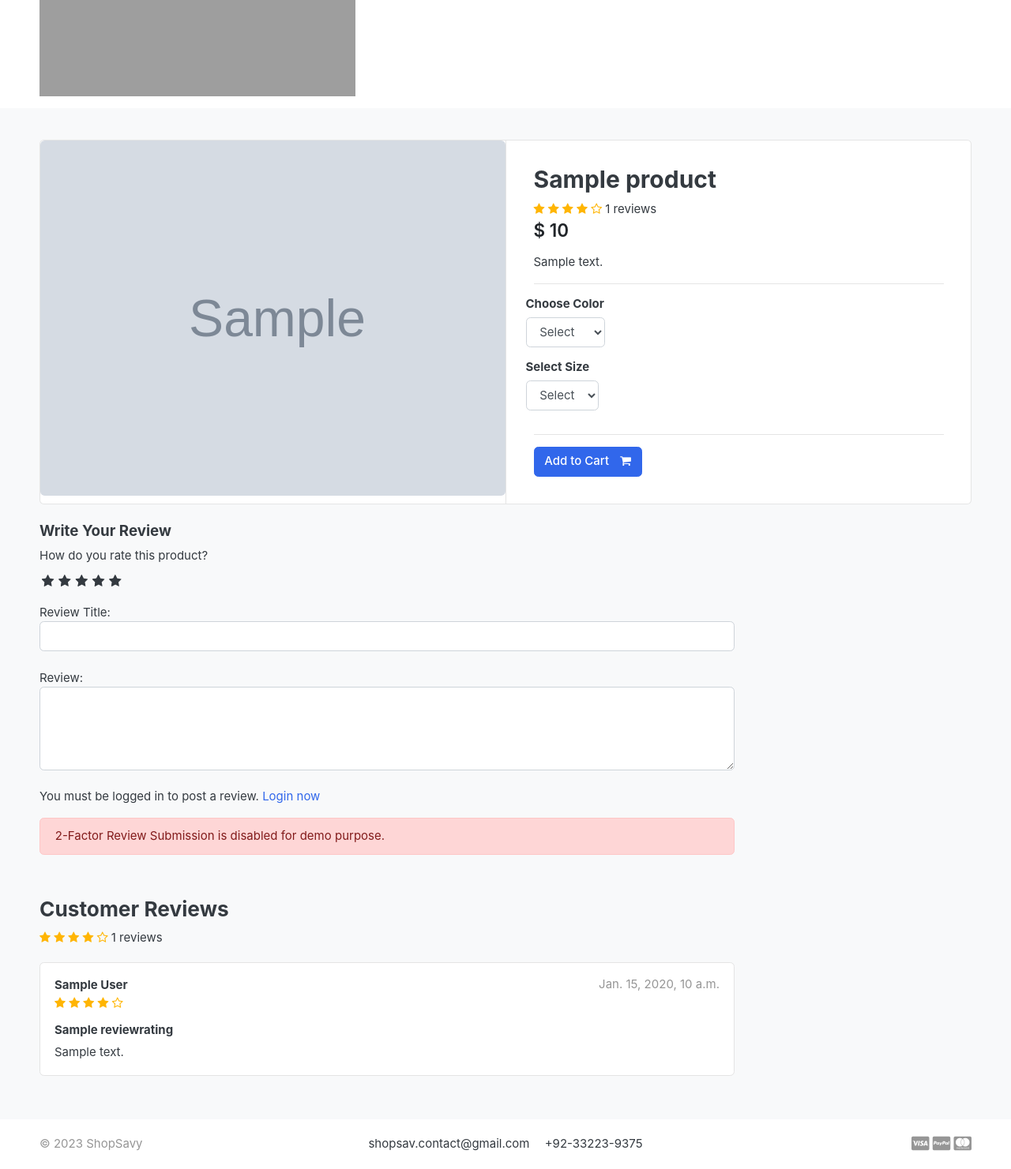
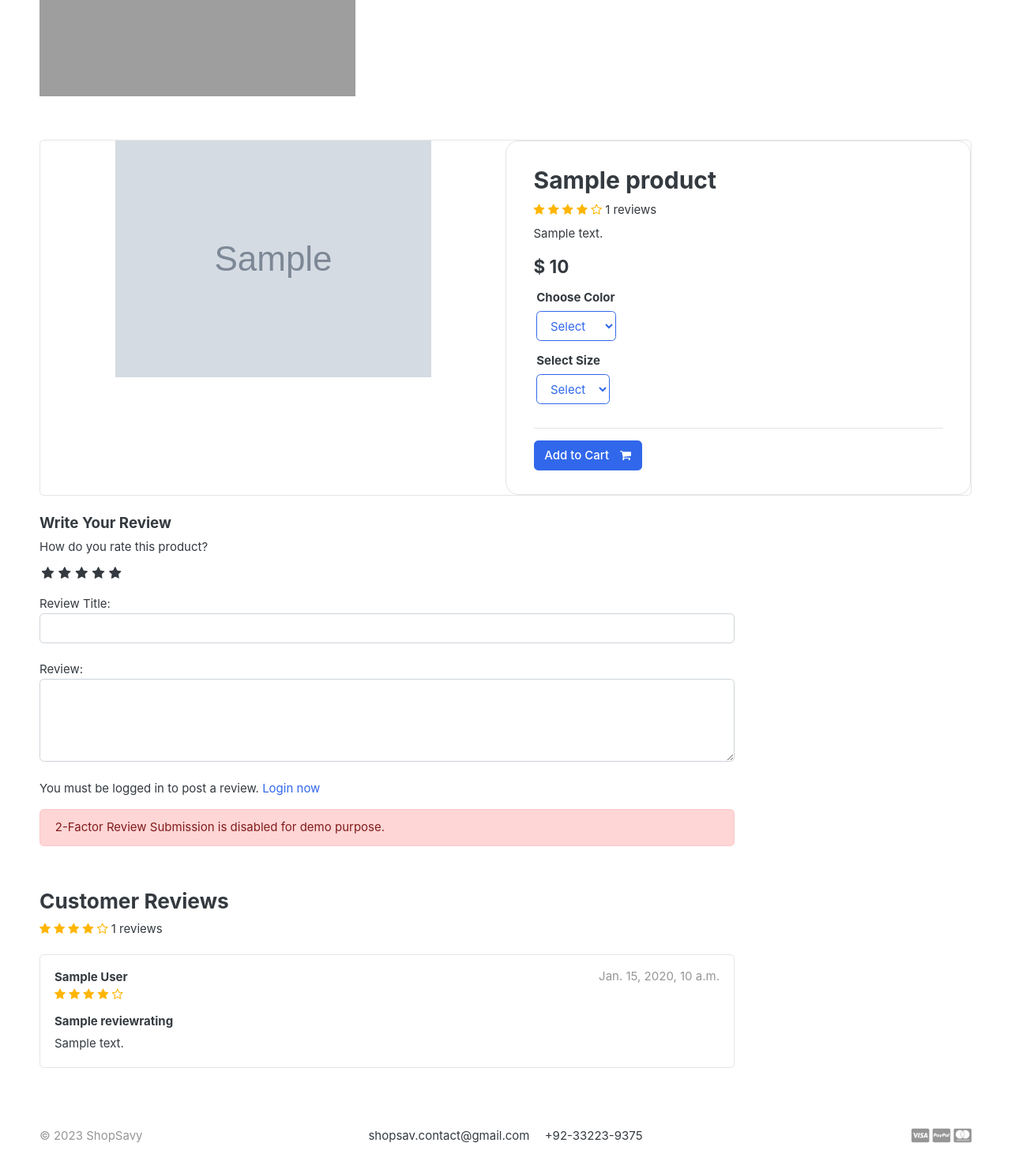
Before and after one commit to Umer-Ishtiaq-4/ecommerce-app, a Django app: a page that uses templates/base.html in a window 1280 px wide. Shown: the part 216-1697 px from the top of the page at 79% size. After the commit the page ends 1664 px from the top, so only its background shows below. Run offline with Django 3.2, Linux system fonts and the light colour scheme; tables that the repository leaves empty hold one stand-in row (values such as "Sample post"); grey boxes marked "Sample" are stand-in pictures; some libraries are stand-ins or nearby versions; some web fonts are replaced; grey boxes are pictures that could not be loaded.

Commit message:
Product Detail Page Updated

```diff
--- a/templates/base.html
+++ b/templates/base.html
@@ -8,7 +8,7 @@
   <meta http-equiv="cache-control" content="max-age=604800" />
   <meta name="viewport" content="width=device-width, initial-scale=1, shrink-to-fit=no">
 
-  <title>GreatKart | One of the Biggest Online Shopping Platform</title>
+  <title>ShopSavy - Biggest Online Shopping Platform</title>
 
   <link href="{% static 'images/favicon-main-nbg.png' %}" rel="shortcut icon" type="image/x-icon">
 
--- a/templates/store/product_detail.html
+++ b/templates/store/product_detail.html
@@ -3,15 +3,15 @@
 
 {% block content %}
 
-<section class="section-content padding-y bg">
+<section class="section-content padding-y">
 	<div class="container">
 
 		<!-- ============================ COMPONENT 1 ================================= -->
-		<div class="card">
+		<div class="card no-border">
 			<div class="row no-gutters">
 				<aside class="col-md-6">
-					<article class="gallery-wrap">
-						<div class="img-big-wrap mainImage">
+					<article class="">
+						<div class="img-big-wrap mainImage glass-effect border-right-none">
 							<center><img src="{{ single_product.images.url }}"></center>
 						</div> <!-- img-big-wrap.// -->
 
@@ -25,7 +25,7 @@
 						</li>
 					</ul> -->
 				</aside>
-				<main class="col-md-6 border-left">
+				<main class="col-md-6 border border-left-none" style="border-radius: 16px;">
 
 					<form action="{% url 'add_cart' single_product.id %}" method="POST">
 						{% csrf_token %}
@@ -34,28 +34,31 @@
 							<h2 class="title">{{ single_product.product_name }}</h2>
 							<div class="rating-star">
 								<span>
-									<i class="fa fa-star{% if single_product.averageReview < 0.5 %}-o{% elif single_product.averageReview >= 0.5 and single_product.averageReview < 1 %}-half-o {% endif %}" aria-hidden="true"></i>
-									<i class="fa fa-star{% if single_product.averageReview < 1.5 %}-o{% elif single_product.averageReview >= 1.5 and single_product.averageReview < 2 %}-half-o {% endif %}" aria-hidden="true"></i>
-									<i class="fa fa-star{% if single_product.averageReview < 2.5 %}-o{% elif single_product.averageReview >= 2.5 and single_product.averageReview < 3 %}-half-o {% endif %}" aria-hidden="true"></i>
-									<i class="fa fa-star{% if single_product.averageReview < 3.5 %}-o{% elif single_product.averageReview >= 3.5 and single_product.averageReview < 4 %}-half-o {% endif %}" aria-hidden="true"></i>
-									<i class="fa fa-star{% if single_product.averageReview < 4.5 %}-o{% elif single_product.averageReview >= 4.5 and single_product.averageReview < 5 %}-half-o {% endif %}" aria-hidden="true"></i>
+									<i class="fa fa-star{% if single_product.averageReview < 0.5 %}-o{% elif single_product.averageReview >= 0.5 and single_product.averageReview < 1 %}-half-o {% endif %}"
+										aria-hidden="true"></i>
+									<i class="fa fa-star{% if single_product.averageReview < 1.5 %}-o{% elif single_product.averageReview >= 1.5 and single_product.averageReview < 2 %}-half-o {% endif %}"
+										aria-hidden="true"></i>
+									<i class="fa fa-star{% if single_product.averageReview < 2.5 %}-o{% elif single_product.averageReview >= 2.5 and single_product.averageReview < 3 %}-half-o {% endif %}"
+										aria-hidden="true"></i>
+									<i class="fa fa-star{% if single_product.averageReview < 3.5 %}-o{% elif single_product.averageReview >= 3.5 and single_product.averageReview < 4 %}-half-o {% endif %}"
+										aria-hidden="true"></i>
+									<i class="fa fa-star{% if single_product.averageReview < 4.5 %}-o{% elif single_product.averageReview >= 4.5 and single_product.averageReview < 5 %}-half-o {% endif %}"
+										aria-hidden="true"></i>
 									<span>{{single_product.countReview}} reviews</span>
 								</span>
 							</div>
 
 
-							<div class="mb-3">
-								<var class="price h4">$ {{single_product.price}}</var>
+
+							<p class="mt-2">{{ single_product.description }}</p>
+							<div class="mb">
+								<var class="h4">$ {{single_product.price}}</var>
 							</div>
-
-							<p>{{ single_product.description }}</p>
-
-
-							<hr>
-							<div class="row">
+							<div class="divider my-3" style="width: 100% !important;"></div>
+							<div class="row ml-1">
 								<div class="item-option-select">
 									<h6>Choose Color</h6>
-									<select name="color" class="form-control" required>
+									<select name="color" class="form-control btn-outline-primary" required>
 										<option value="" disabled selected>Select</option>
 										{% for i in single_product.variation_set.colors %}
 										<option value="{{ i.variation_value | lower }}">{{ i.variation_value | capfirst }}</option>
@@ -63,10 +66,10 @@
 									</select>
 								</div>
 							</div>
-							<div class="row">
+							<div class="row ml-1">
 								<div class="item-option-select">
 									<h6>Select Size</h6>
-									<select name="size" class="form-control" required>
+									<select name="size" class="form-control btn-outline-primary" required>
 										<option value="" disabled selected>Select</option>
 										{% for i in single_product.variation_set.sizes %}
 										<option value="{{ i.variation_value | lower }}">{{ i.variation_value | capfirst }}</option>
@@ -75,10 +78,10 @@
 								</div>
 							</div>
 							<hr>
-							{% if single_product.stock <= 0 %}
-							<h5 class="text-danger">Out of Stock</h5>
+							{% if single_product.stock <= 0 %} <h5 class="text-danger">Out of Stock</h5>
 								{% else %}
-							<button type="submit" class="btn  btn-primary"> <span class="text">Add to Cart</span> <i class="fa fa-shopping-cart"></i> </button>
+								<button type="submit" class="btn  btn-primary new-btn-color"> <span class="text">Add to Cart</span> <i
+										class="fa fa-shopping-cart"></i> </button>
 								{% endif %}
 						</article> <!-- product-info-aside .// -->
 					</form>
@@ -103,16 +106,26 @@
 						<label>How do you rate this product?</label>
 						<br>
 						<div class="rate">
-							<input type="radio" name="rating" id="rating10" value="5" required /><label for="rating10" title="5"></label>
-							<input type="radio" name="rating" id="rating9" value="4.5" required /><label for="rating9" title="4.5" class="half"></label>
-							<input type="radio" name="rating" id="rating8" value="4" required /><label for="rating8" title="4"></label>
-							<input type="radio" name="rating" id="rating7" value="3.5" required /><label for="rating7" title="3.5" class="half"></label>
-							<input type="radio" name="rating" id="rating6" value="3" required /><label for="rating6" title="3"></label>
-							<input type="radio" name="rating" id="rating5" value="2.5" required /><label for="rating5" title="2.5" class="half"></label>
-							<input type="radio" name="rating" id="rating4" value="2" required /><label for="rating4" title="2"></label>
-							<input type="radio" name="rating" id="rating3" value="1.5" required /><label for="rating3" title="1.5" class="half"></label>
-							<input type="radio" name="rating" id="rating2" value="1" required /><label for="rating2" title="1"></label>
-							<input type="radio" name="rating" id="rating1" value="0.5" required /><label for="rating1" title="0.5" class="half"></label>
+							<input type="radio" name="rating" id="rating10" value="5" required /><label for="rating10"
+								title="5"></label>
+							<input type="radio" name="rating" id="rating9" value="4.5" required /><label for="rating9"
+								title="4.5" class="half"></label>
+							<input type="radio" name="rating" id="rating8" value="4" required /><label for="rating8"
+								title="4"></label>
+							<input type="radio" name="rating" id="rating7" value="3.5" required /><label for="rating7"
+								title="3.5" class="half"></label>
+							<input type="radio" name="rating" id="rating6" value="3" required /><label for="rating6"
+								title="3"></label>
+							<input type="radio" name="rating" id="rating5" value="2.5" required /><label for="rating5"
+								title="2.5" class="half"></label>
+							<input type="radio" name="rating" id="rating4" value="2" required /><label for="rating4"
+								title="2"></label>
+							<input type="radio" name="rating" id="rating3" value="1.5" required /><label for="rating3"
+								title="1.5" class="half"></label>
+							<input type="radio" name="rating" id="rating2" value="1" required /><label for="rating2"
+								title="1"></label>
+							<input type="radio" name="rating" id="rating1" value="0.5" required /><label for="rating1"
+								title="0.5" class="half"></label>
 						</div>
 						<br>
 						Review Title:
@@ -132,9 +145,10 @@
 						{% endif %} -->
 
 						{% if user.is_authenticated %}
-								<input type="submit" value="Submit Review" class="btn btn-primary">
+						<input type="submit" value="Submit Review" class="btn btn-primary new-btn-color">
 						{% else %}
-						<p>You must be logged in to post a review. <span><a href="{% url 'login' %}">Login now</a></span></p>
+						<p>You must be logged in to post a review. <span><a href="{% url 'login' %}">Login
+									now</a></span></p>
 						{% endif %}
 						<div class="alert alert-danger" role="alert" style="margin-top:10px;">
 							2-Factor Review Submission is disabled for demo purpose.
@@ -148,11 +162,16 @@
 					<h3>Customer Reviews </h3>
 					<div class="rating-star">
 						<span>
-			<i class="fa fa-star{% if single_product.averageReview < 0.5 %}-o{% elif single_product.averageReview >= 0.5 and single_product.averageReview < 1 %}-half-o {% endif %}" aria-hidden="true"></i>
-			<i class="fa fa-star{% if single_product.averageReview < 1.5 %}-o{% elif single_product.averageReview >= 1.5 and single_product.averageReview < 2 %}-half-o {% endif %}" aria-hidden="true"></i>
-			<i class="fa fa-star{% if single_product.averageReview < 2.5 %}-o{% elif single_product.averageReview >= 2.5 and single_product.averageReview < 3 %}-half-o {% endif %}" aria-hidden="true"></i>
-			<i class="fa fa-star{% if single_product.averageReview < 3.5 %}-o{% elif single_product.averageReview >= 3.5 and single_product.averageReview < 4 %}-half-o {% endif %}" aria-hidden="true"></i>
-			<i class="fa fa-star{% if single_product.averageReview < 4.5 %}-o{% elif single_product.averageReview >= 4.5 and single_product.averageReview < 5 %}-half-o {% endif %}" aria-hidden="true"></i>
+							<i class="fa fa-star{% if single_product.averageReview < 0.5 %}-o{% elif single_product.averageReview >= 0.5 and single_product.averageReview < 1 %}-half-o {% endif %}"
+								aria-hidden="true"></i>
+							<i class="fa fa-star{% if single_product.averageReview < 1.5 %}-o{% elif single_product.averageReview >= 1.5 and single_product.averageReview < 2 %}-half-o {% endif %}"
+								aria-hidden="true"></i>
+							<i class="fa fa-star{% if single_product.averageReview < 2.5 %}-o{% elif single_product.averageReview >= 2.5 and single_product.averageReview < 3 %}-half-o {% endif %}"
+								aria-hidden="true"></i>
+							<i class="fa fa-star{% if single_product.averageReview < 3.5 %}-o{% elif single_product.averageReview >= 3.5 and single_product.averageReview < 4 %}-half-o {% endif %}"
+								aria-hidden="true"></i>
+							<i class="fa fa-star{% if single_product.averageReview < 4.5 %}-o{% elif single_product.averageReview >= 4.5 and single_product.averageReview < 5 %}-half-o {% endif %}"
+								aria-hidden="true"></i>
 							<span>{{single_product.countReview}} reviews</span>
 						</span>
 					</div>
@@ -160,7 +179,7 @@
 				</header>
 
 				{% for review in reviews %}
-				<article class="box mb-3">
+				<article class="box mb-3 black-color">
 					<div class="icontext w-100">
 
 						<div class="text">
@@ -168,11 +187,16 @@
 							<h6 class="mb-1">{{review.user.full_name}} </h6>
 							<div class="rating-star">
 								<span>
-									<i class="fa fa-star{% if review.rating == 0.5 %}-half-o{% elif review.rating < 1 %}-o {% endif %}" aria-hidden="true"></i>
-									<i class="fa fa-star{% if review.rating == 1.5 %}-half-o{% elif review.rating < 2 %}-o {% endif %}" aria-hidden="true"></i>
-									<i class="fa fa-star{% if review.rating == 2.5 %}-half-o{% elif review.rating < 3 %}-o {% endif %}" aria-hidden="true"></i>
-									<i class="fa fa-star{% if review.rating == 3.5 %}-half-o{% elif review.rating < 4 %}-o {% endif %}" aria-hidden="true"></i>
-									<i class="fa fa-star{% if review.rating == 4.5 %}-half-o{% elif review.rating < 5 %}-o {% endif %}" aria-hidden="true"></i>
+									<i class="fa fa-star{% if review.rating == 0.5 %}-half-o{% elif review.rating < 1 %}-o {% endif %}"
+										aria-hidden="true"></i>
+									<i class="fa fa-star{% if review.rating == 1.5 %}-half-o{% elif review.rating < 2 %}-o {% endif %}"
+										aria-hidden="true"></i>
+									<i class="fa fa-star{% if review.rating == 2.5 %}-half-o{% elif review.rating < 3 %}-o {% endif %}"
+										aria-hidden="true"></i>
+									<i class="fa fa-star{% if review.rating == 3.5 %}-half-o{% elif review.rating < 4 %}-o {% endif %}"
+										aria-hidden="true"></i>
+									<i class="fa fa-star{% if review.rating == 4.5 %}-half-o{% elif review.rating < 5 %}-o {% endif %}"
+										aria-hidden="true"></i>
 								</span>
 							</div>
 						</div>
```
Also changed, not shown: greatkart/static/css/responsive.css (line endings or trailing spaces). Lines whose indentation alone changed are shown as unchanged.
